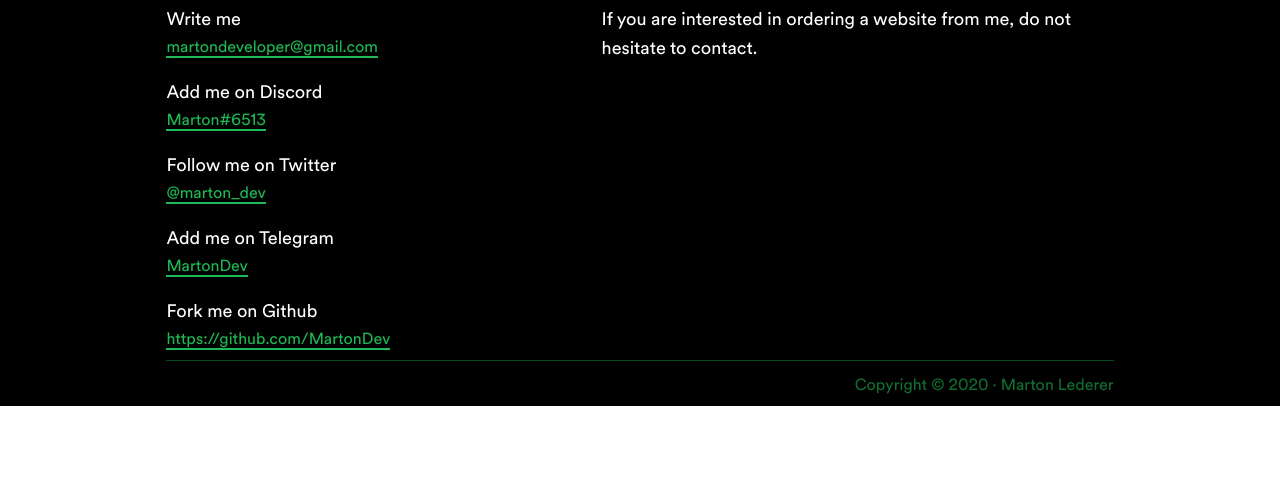
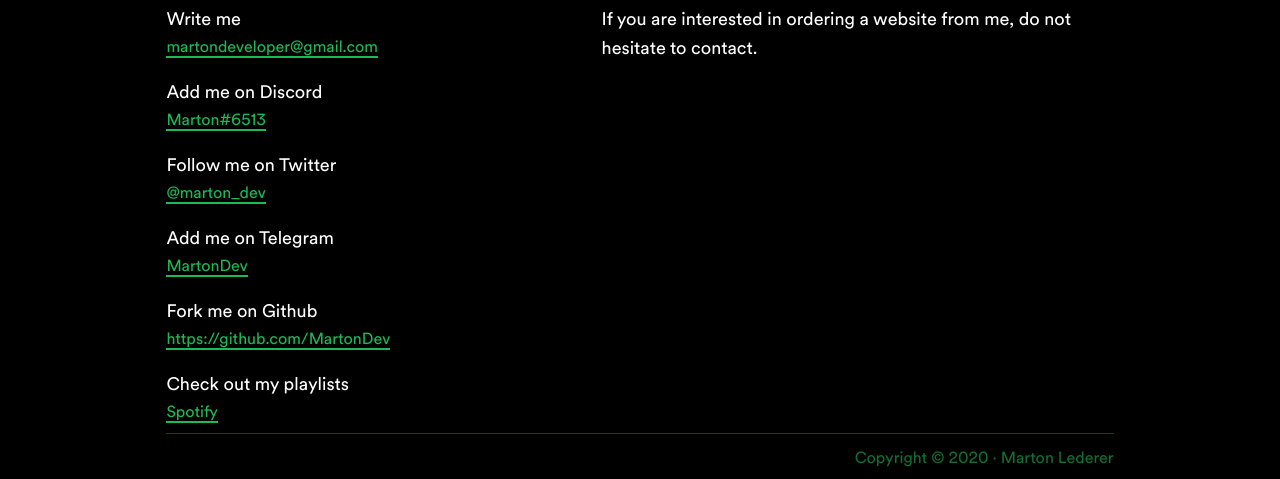
Before and after one commit to MartonDev/marton.lederer.hu, a website: page public/index.html in a window 1280 px wide. Shown: the part 2218-2697 px from the top of the page. Before the commit the page ends 2624 px from the top, so only its background shows below. Drawn offline with Linux system fonts and the light colour scheme.

Commit message:
Added spotify

```diff
--- a/public/index.html
+++ b/public/index.html
@@ -96,6 +96,8 @@
         <a href="https://t.me/martondev" target="_blank">MartonDev</a>
         <p>Fork me on Github</p>
         <a href="https://github.com/u/MartonDev" target="_blank">https://github.com/MartonDev</i></a>
+        <p>Check out my playlists</p>
+        <a href="https://open.spotify.com/user/tpzvc3k79b9sg5ctroa5bing0" target="_blank">Spotify</a>
 
       </div>
 
```
